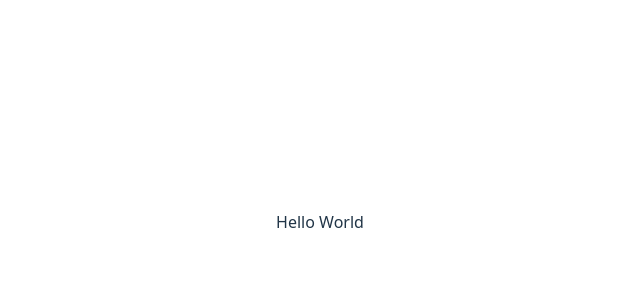
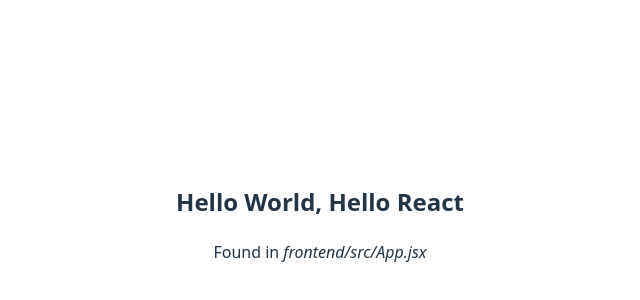
Before and after one commit to Zermeno-Jonathan/Library-Reimagined, a React (Vite) app in the folder frontend/: page / in a window 1280 px wide. Shown: the part 178-478 px from the top of the page, without its empty margins (320-960 px from the left). Built offline with nearby package versions, Linux system fonts and the light colour scheme.

Commit message:
h1 added and p changed

```diff
--- a/frontend/src/App.jsx
+++ b/frontend/src/App.jsx
@@ -8,7 +8,10 @@
         the fragment works as a placeholder parent element*/
         <>
             <div>
-                <p>Hello World</p>
+                <h2>Hello World, Hello React</h2>
+                <p>
+                    Found in <i>frontend/src/App.jsx</i>
+                </p>
             </div>
         </>
     );
```
